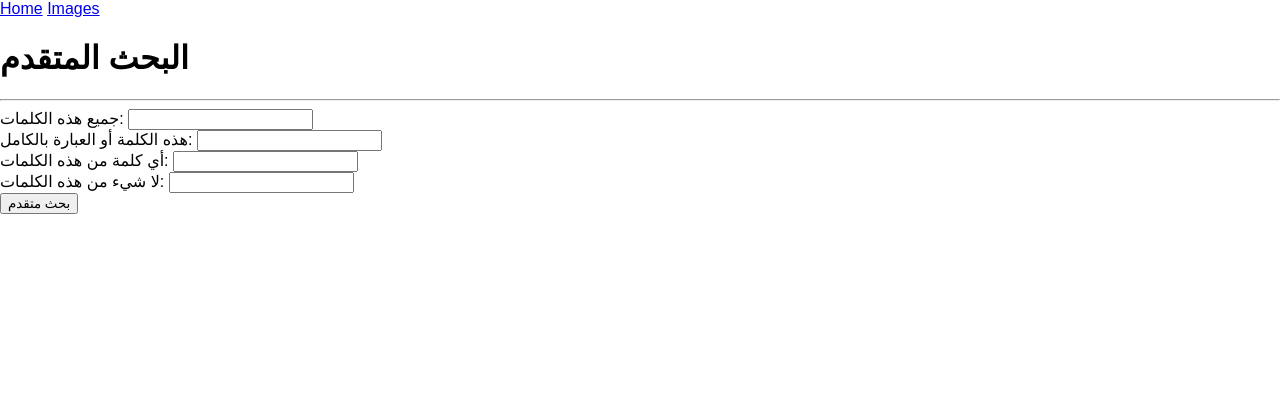
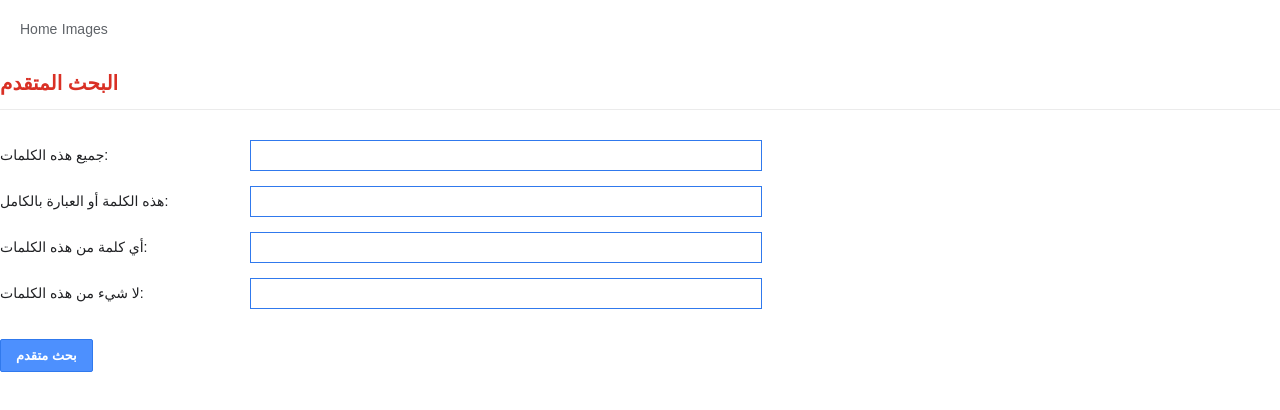
Before and after one commit to mohammedccx/cs50w-project0-search, a plain HTML site: page advanced.html in a window 1280 px wide. Drawn offline with Linux system fonts and the light colour scheme.

Commit message:
Update styles.css

```diff
--- a/styles.css
+++ b/styles.css
@@ -174,3 +174,68 @@ body {
     border-radius: 4px;
     cursor: pointer;
 }
+/* 1. القائمة العلوية لصفحة المتقدم */
+.h {
+    text-align: left; /* لجعل زر العودة لصفحة هوم على اليسار */
+    padding: 20px;
+}
+
+.r {
+    text-decoration: none;
+    color: #5f6368;
+    font-size: 14px;
+}
+
+/* 2. عنوان الصفحة والخط الفاصل */
+.d {
+    color: #d93025; /* لون أحمر هادئ لعنوان البحث المتقدم */
+    font-size: 20px;
+    margin-right: 40px; /* ترك مسافة من حافة اليمين */
+}
+
+.l {
+    border: 0;
+    border-top: 1px solid #ebebeb; /* خط رمادي خفيف جداً يفصل العنوان عن الخانات */
+    margin-bottom: 30px;
+}
+
+/* 3. ترتيب خانات الإدخال */
+.p {
+    display: flex;
+    margin-bottom: 15px; /* مسافة بين كل سطر وسطر */
+    align-items: center;
+    padding-right: 40px; /* محاذاة العناصر من اليمين */
+}
+
+/* الكلمات التوضيحية (Labels) */
+.o {
+    width: 250px; /* تحديد عرض ثابت لكل النصوص لتصطف الخانات بانتظام */
+    font-size: 14px;
+    color: #202124;
+}
+
+/* مربعات الكتابة (Inputs) */
+.e {
+    width: 500px; /* عرض خانة الكتابة */
+    height: 25px; /* طول الخانة */
+    border: 1px solid #3079ed; /* إطار أزرق خفيف حول المربعات */
+    padding: 2px 5px;
+    outline: none;
+}
+
+/* 4. حاوية وزر البحث المتقدم */
+.v {
+    margin-top: 30px;
+    padding-right: 290px; /* دفع الزر ليبدأ مع بداية خانات الكتابة تماماً */
+}
+
+.j {
+    background-color: #4d90fe; /* لون خلفية الزر أزرق مثل جوجل */
+    color: white; /* لون النص داخل الزر أبيض */
+    border: 1px solid #3079ed;
+    padding: 8px 15px;
+    font-size: 13px;
+    font-weight: bold;
+    border-radius: 2px;
+    cursor: pointer;
+}
```
